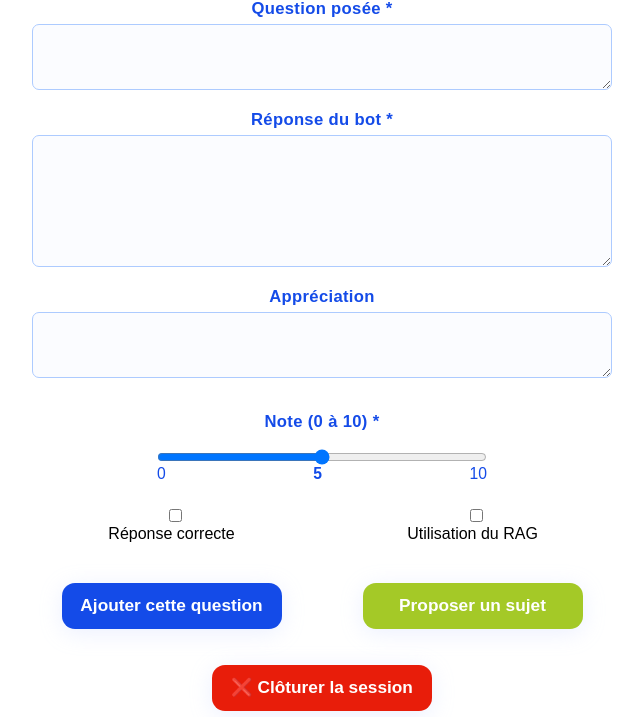
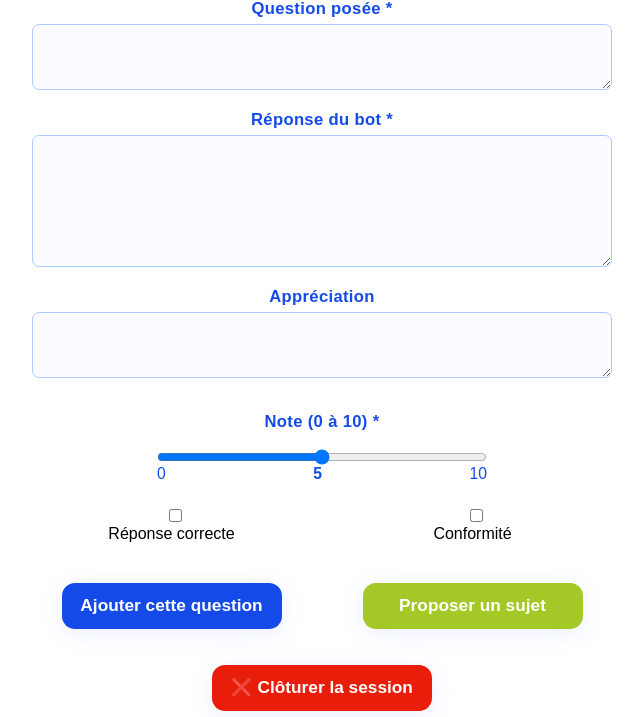
Before and after one commit to Clement-Aerobot/Test-Aerobot, a Flask app: template templates/testeur_session_detail.html in a window 1280 px wide. Shown: the part 229-946 px from the top of the page, without its empty margins (318-961 px from the left). Run offline with Flask 3, Linux system fonts and the light colour scheme; the template is opened without the code that fills it, so the values that code supplies are empty; some libraries are stand-ins or nearby versions.

Commit message:
Update testeur_session_detail.html

```diff
--- a/templates/testeur_session_detail.html
+++ b/templates/testeur_session_detail.html
@@ -46,7 +46,7 @@
                 </div>
                 <div class="group-3" style="text-align:center;">
                     <label style="cursor:pointer;">
-                        <input type="checkbox" name="rag_used" value="1" style="vertical-align:middle; cursor:pointer;"> Utilisation du RAG
+                        <input type="checkbox" name="rag_used" value="1" style="vertical-align:middle; cursor:pointer;"> Conformité
                     </label>
                 </div>
             </div>
```
